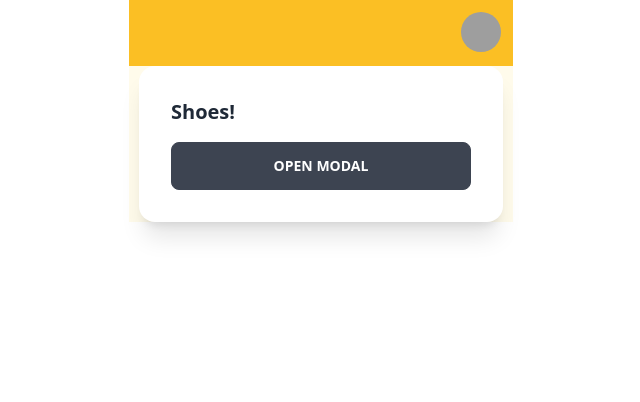
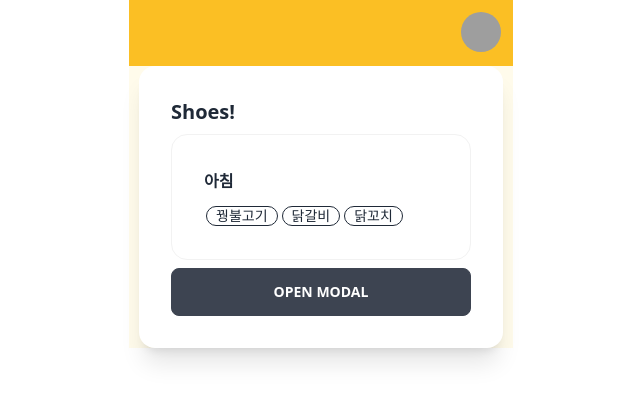
Before and after one commit to ShineTiger/food-management, a React (Create React App) app in the folder client/: page / in a window 1280 px wide. Shown: the top 402 px of the page, without its empty margins (319-959 px from the left). Built offline with nearby package versions, Linux system fonts and the light colour scheme; grey boxes are pictures that could not be loaded.

Commit message:
✨ 아침 식사 리스트를 화면에 렌더
- props로 넘겨받은 meal 데이터의 '아침식사'에 접근하여
- null이 아닐 시 map을 돌며
- 음식의 이름을 리턴한다

```diff
--- a/client/src/components/MealList.tsx
+++ b/client/src/components/MealList.tsx
@@ -1,11 +1,28 @@
 import React from 'react';
+import Card from './UI/Card';
+import BadgeTag from './UI/BadgeTag';
 
 interface MealListProp {
   meals: DayMeals;
 }
 const MealList = ({ meals }: MealListProp) => {
   const { breakfast, lunch, dinner, snack } = meals;
-  return <div></div>;
+  return (
+    <>
+      <Card title="아침">
+        {breakfast ? (
+          <ul>
+            {breakfast.map(({ name }) => (
+              <BadgeTag title={name} color="badge-ghost"></BadgeTag>
+            ))}
+          </ul>
+        ) : (
+          // TODO: 끼니 걸렀을 시
+          <p></p>
+        )}
+      </Card>
+    </>
+  );
 };
 
 export default MealList;
```
